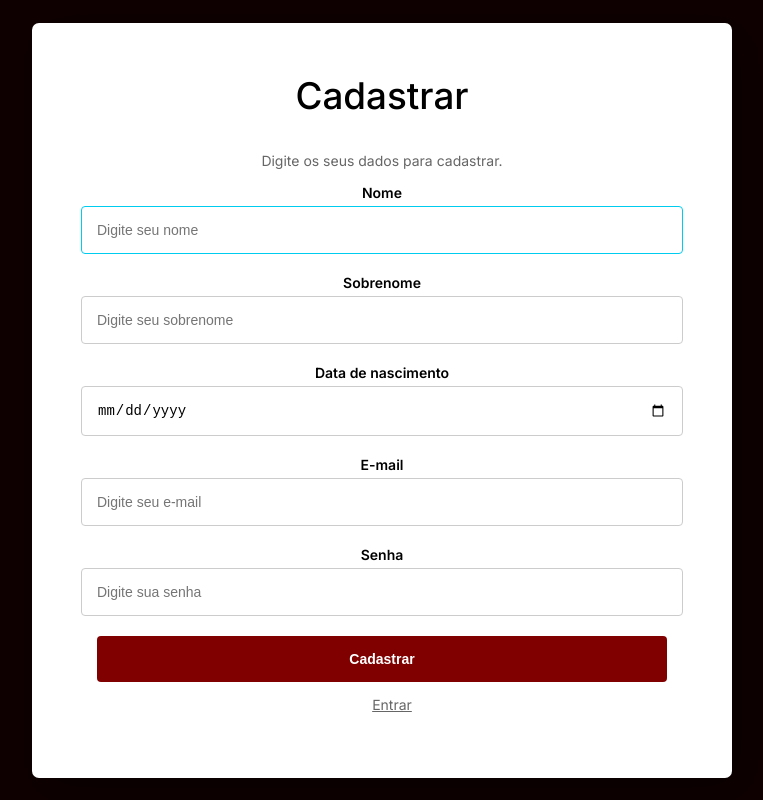
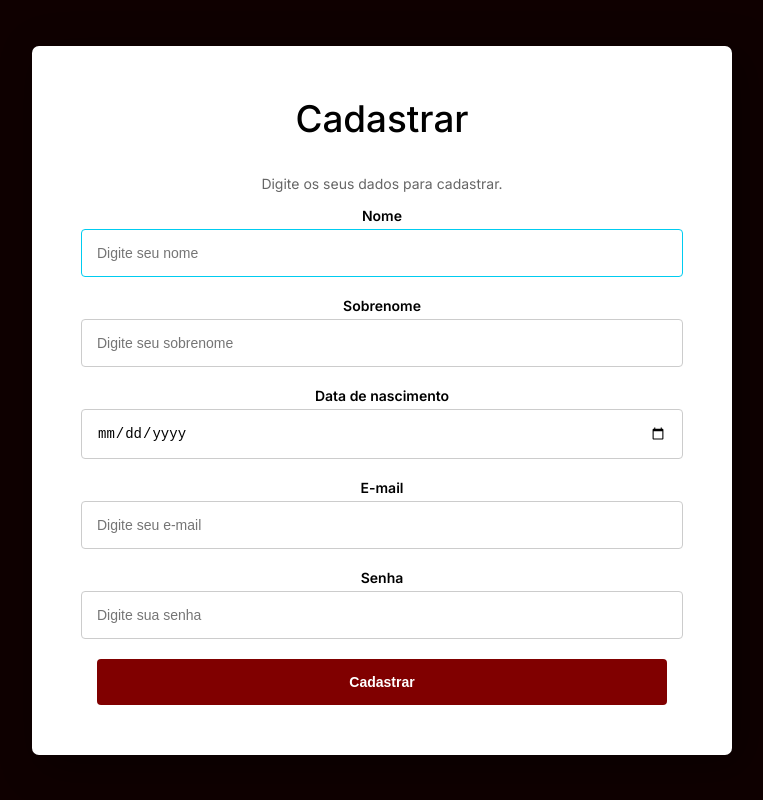
Before and after one commit to tamiressilva/atp-edu, a React (Create React App) app: page /cadastrar in a window 1280 px wide. Shown: the whole page, without its empty margins (258-1021 px from the left). Built offline with nearby package versions, Linux system fonts and the light colour scheme.

Commit message:
Update Cadastro.js

```diff
--- a/src/cadastro/Cadastro.js
+++ b/src/cadastro/Cadastro.js
@@ -103,9 +103,7 @@ class Cadastro extends Component {
                                   onChange={(e) => this.setState({senha: e.target.value})}/>
 
                            <input type="submit" value="Cadastrar" className="btn-cadastrar"/>
-                           <div className="div-button">
-                            <p className="p-entrar" onClick={this.home}>Entrar</p>
-                            </div>
+
                        </div>
                        {this.state.rendered &&
                            <Modal mensagem={this.state.mensagem} onClose={() => this.setState({ rendered: false })}></Modal>
```
